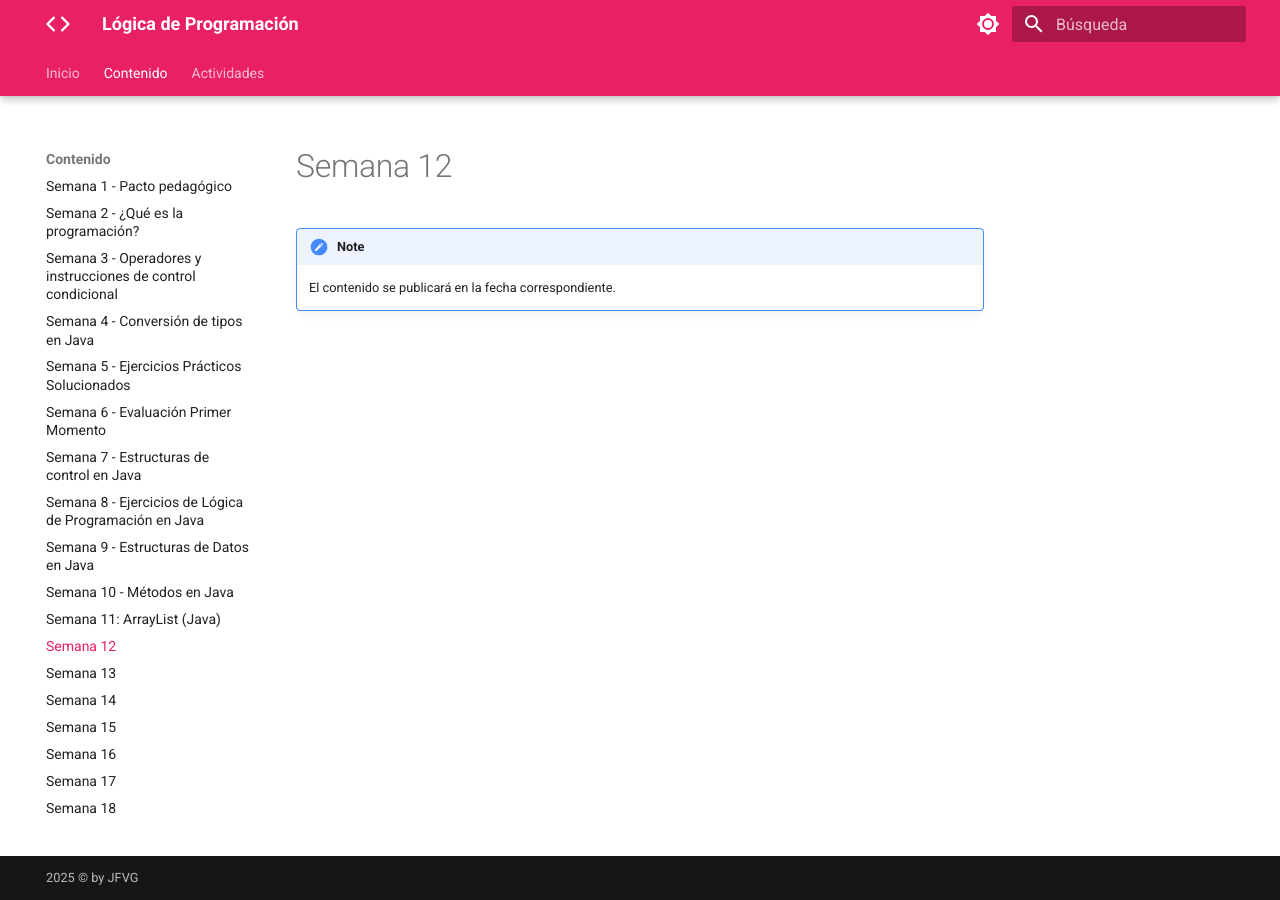
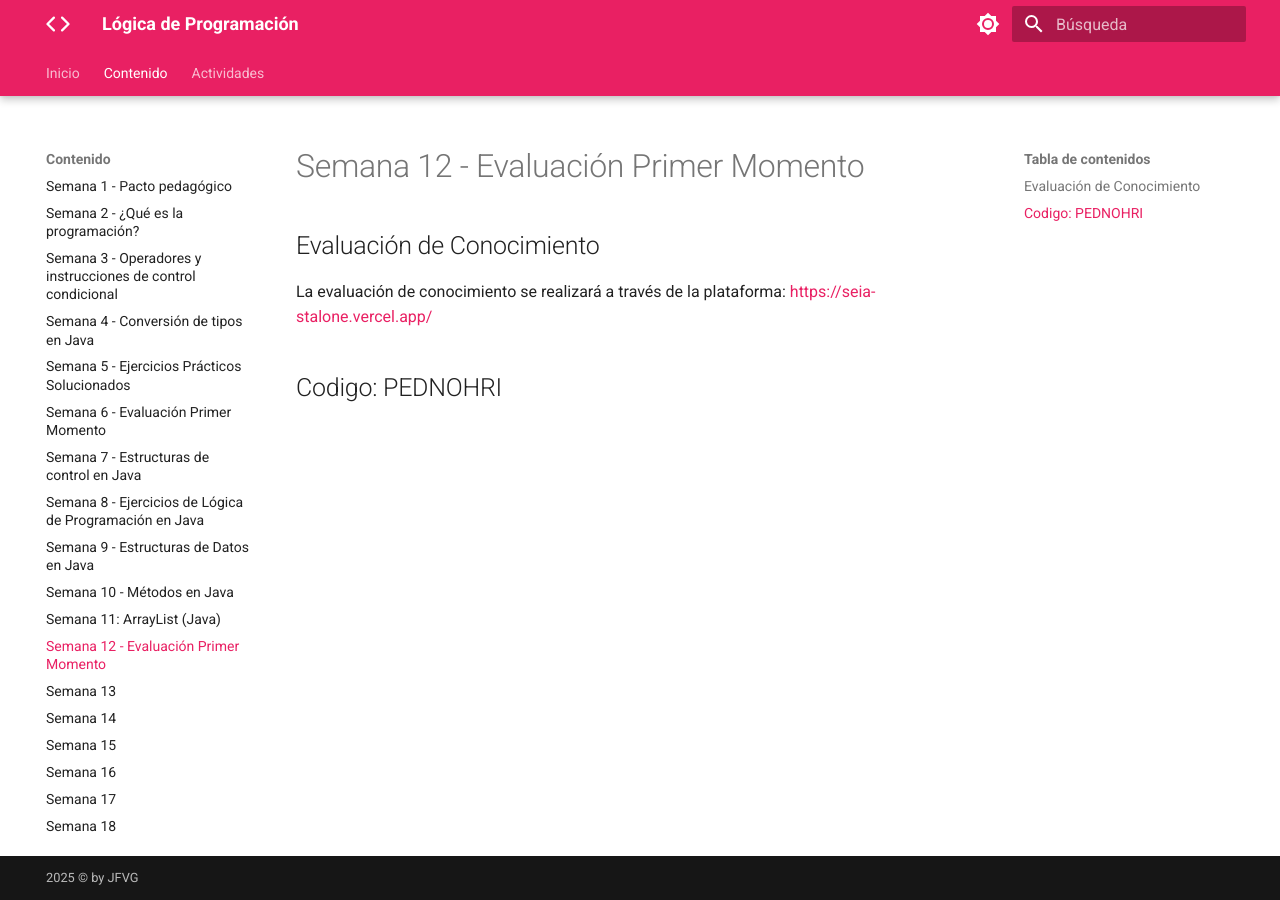
Before and after one commit to jfinfocesde/25lp, an MkDocs documentation site: the page built from docs/content/p12.md, in a window 1280 px wide. Built offline with MkDocs 1.6.1 and Material for MkDocs 9.7.7, drawn with Linux system fonts in a browser that asks for light colours.

Commit message:
25-10-2025

```diff
--- a/docs/content/p12.md
+++ b/docs/content/p12.md
@@ -1,5 +1,9 @@
-#  Semana 12
+# Semana 12 - Evaluación Primer Momento
 
-!!! note
+## Evaluación de Conocimiento
 
-    El contenido se publicará en la fecha correspondiente.
+La evaluación de conocimiento se realizará a través de la plataforma:
+[https://seia-stalone.vercel.app/](https://seia-stalone.vercel.app/){target="_blank"}
+
+
+## Codigo: PEDNOHRI
```
